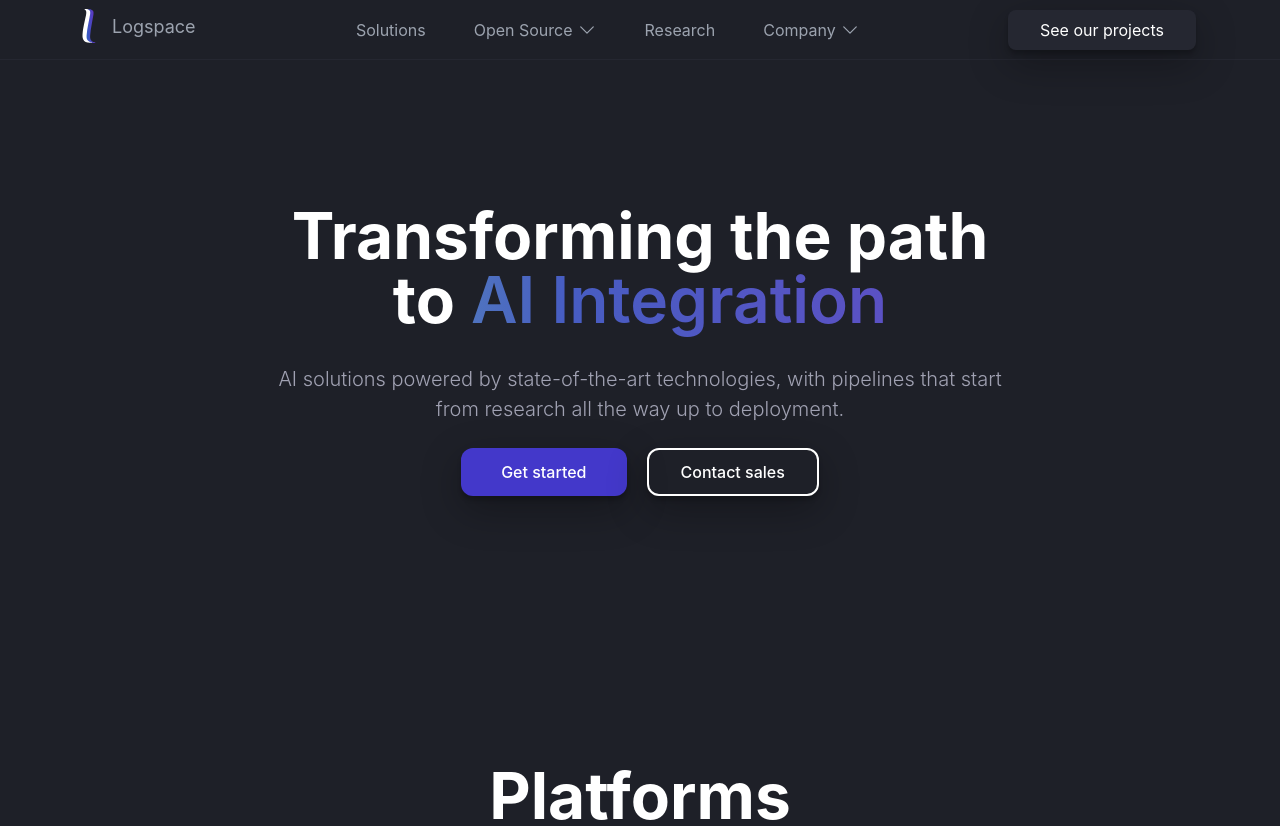
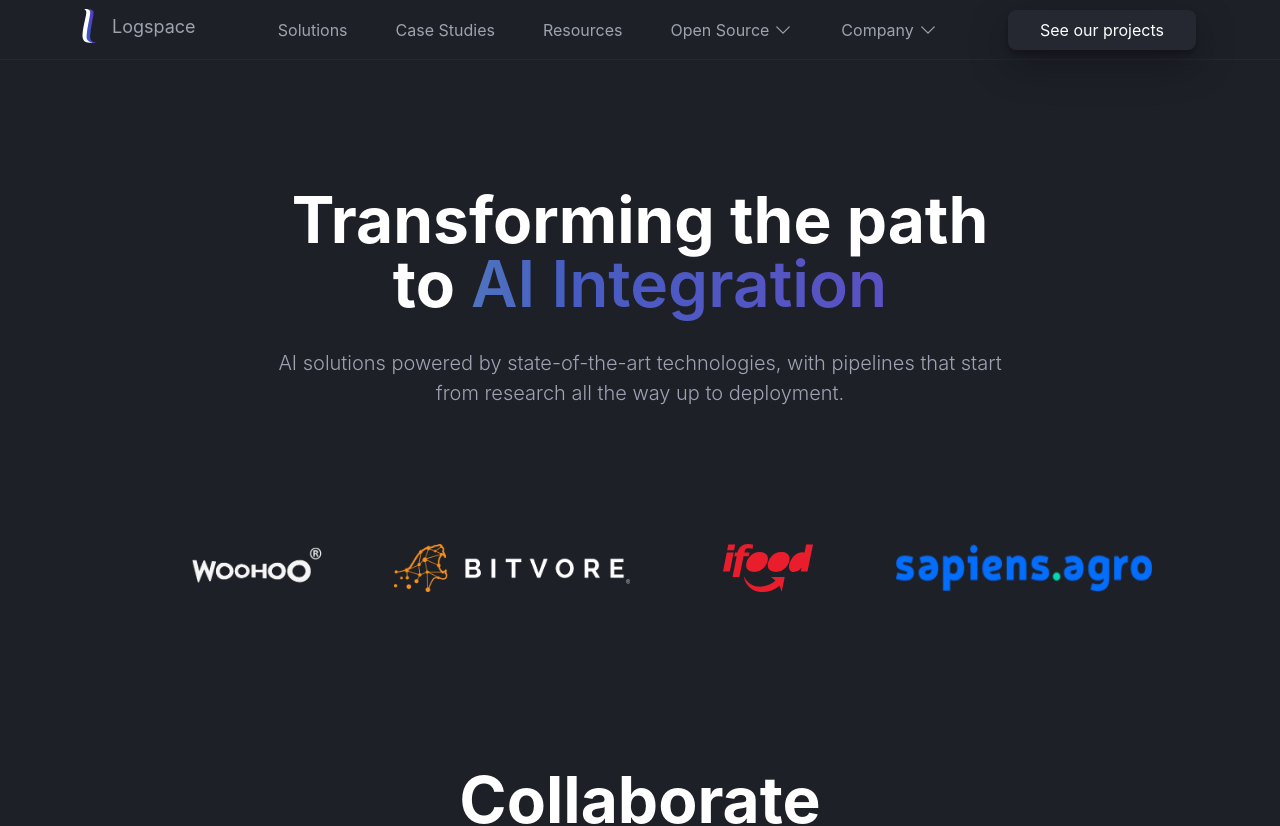
Before and after one commit to lucaseduoli/logspaceweb, a React (Create React App) app: page / in a window 1280 px wide. Shown: the top 826 px of the page. Built offline with nearby package versions, Linux system fonts and the light colour scheme.

Commit message:
changed brand position and and remove dropdown item

```diff
--- a/src/App.tsx
+++ b/src/App.tsx
@@ -19,10 +19,8 @@ function App() {
 		<div className=" w-full h-full bg-pearl overflow-x-hidden">
 			<HeaderComponent />
 			<Head />
-			<Products />
 			<Collaborate />
 			<Research />
-			<Company />
 			<Footer />
 		</div>
 	);
--- a/src/components/collaborate/index.tsx
+++ b/src/components/collaborate/index.tsx
@@ -46,7 +46,7 @@ export default function Collaborate(){
 								<div className="flex w-full max-w-2xl gap-2 mt-6">
 									<div className="my-3 rounded-lg sm:mt-0">
 										<a
-											href="#"
+											href="https://github.com/logspace-ai/langflow"
 											className="items-center block px-8 py-3 text-base font-medium text-center text-white transition duration-500 ease-in-out transform bg-majorelly lg:px-10 rounded-xl hover:bg-gov focus:outline-none focus:ring-2 focus:ring-offset-2 shadow-thick"
 										>
 											Learn more
--- a/src/components/head/index.tsx
+++ b/src/components/head/index.tsx
@@ -1,7 +1,12 @@
-export default function Head(){
+import woohoo from '../../assets/partners/woohoo logo.png';
+import bitvore from '../../assets/partners/bitvore logo.png';
+import ifood from '../../assets/partners/ifood logo.svg';
+import sapiens from '../../assets/partners/sapiens logo.png';
+
+export default function Head() {
 	return (
 		<section className="relative w-full">
-				<div className="relative items-center w-full px-5 py-20 mx-auto md:px-12 lg:px-16 max-w-7xl">
+			<div className="relative items-center w-full px-5 py-16 mx-auto md:px-12 lg:px-16 max-w-7xl">
 				<div className="flex w-full mx-auto text-left lg:mt-16">
 					<div className="relative flex flex-col items-center m-auto align-middle">
 						<div className="max-w-3xl space-y-8 lg:text-center">
@@ -18,24 +23,49 @@ export default function Head(){
 								</span>
 							</h1>
 							<p className="mb-6 text-xl font-light text-santa">
-                               AI solutions powered by state-of-the-art technologies, with pipelines that start from research all the way up to deployment.
+								AI solutions powered by state-of-the-art technologies, with
+								pipelines that start from research all the way up to deployment.
 							</p>
 						</div>
-                            <div className="flex w-full max-w-2xl gap-2 mt-6 lg:justify-center lg:mx-auto">
-                <div className="my-3 rounded-lg sm:mt-0">
-                  <a href="https://wicked-templates.gumroad.com/l/theshadow" className="items-center block px-8 py-3 text-base font-medium text-center text-white transition duration-500 ease-in-out transform bg-majorelly lg:px-10 rounded-xl hover:bg-gov focus:outline-none focus:ring-2 focus:ring-offset-2 shadow-thick">
-                    Get started
-                  </a>
+						<div className="flex w-full max-w-2xl gap-2 mt-6 lg:justify-center lg:mx-auto"></div>
 					</div>
-                <div className="mt-3 rounded-lg sm:mt-0 sm:ml-3">
-                  <a href="#allpages" className="shadow-thick items-center block px-8 py-2.5 text-base font-medium text-center text-white transition duration-500 ease-in-out transform border-2 border-white rounded-xl focus:outline-none focus:ring-2 focus:ring-offset-2 focus:ring-white hover:bg-white hover:text-majorelly">
-                    Contact sales
-                  </a>
 				</div>
+			</div>
+			<div className="relative items-center hidden w-full max-w-6xl px-5 py-12 mx-auto md:px-12 lg:px-16 lg:block">
+						<div className="mx-auto">
+							<div className="grid grid-cols-2 mx-auto lg:grid-cols-4">
+								<div>
+									<img
+										className="h-12 mx-auto"
+										src={woohoo}
+										alt="Framer"
+									/>
+								</div>
+								<div>
+									<img
+										className="h-12 mx-auto"
+										src={bitvore}
+										alt="Sketch "
+									/>
+								</div>
+								<div>
+									<img
+										className="h-12 mx-auto"
+										src={ifood}
+										alt="Sketch "
+									/>
+								</div>
+
+								<div>
+									<img
+										className="h-12 mx-auto"
+										src={sapiens}
+										alt="Invision"
+									/>
 								</div>
 							</div>
 						</div>
 					</div>
 		</section>
-    )
+	);
 }
--- a/src/components/header/index.tsx
+++ b/src/components/header/index.tsx
@@ -10,7 +10,6 @@ const company = [
       href: '#',
       description: 'Get in touch with our dedicated support team or reach out on our community forums',
     },
-    { name: 'Blog', href: '#', description: 'Read our latest announcements and get perspectives from our team' },
   ]
 
   const openSource = [
@@ -20,7 +19,6 @@ const company = [
       href: '#',
       description: 'Explore our project on Github.',
     },
-    { name: 'Community', href: '#', description: 'Join our Slack community and connect with contributors and Label Studio users.' },
   ]
 
 export default function HeaderComponent(){
@@ -52,6 +50,18 @@ export default function HeaderComponent(){
 						>
 							Solutions
 						</a>
+						<a
+							className="px-4 py-2 mt-2 text-base transition duration-500 ease-in-out transform bg-transparent rounded-lg text-magnesium lg:text-base md:mt-0 md:ml-4 hover:text-white focus:text-white hover:bg-pearl focus:outline-none focus:shadow-outline focus:ring-2 ring-offset-current ring-offset-2"
+							href="#"
+						>
+							Case Studies
+						</a>
+						<a
+							className="px-4 py-2 mt-2 text-base transition duration-500 ease-in-out transform bg-transparent rounded-lg text-magnesium lg:text-base md:mt-0 md:ml-4 hover:text-white focus:text-white hover:bg-pearl focus:outline-none focus:shadow-outline focus:ring-2 ring-offset-current ring-offset-2"
+							href="#"
+						>
+							Resources
+						</a>
 						<div
 							className="px-4 py-2 mt-2 text-base bg-transparent rounded-lg text-magnesium lg:text-base md:mt-0 md:ml-4 hover:text-white focus:text-white hover:bg-pearl focus:outline-none focus:shadow-outline focus:ring-2 ring-offset-current ring-offset-2"
 						>
@@ -59,13 +69,6 @@ export default function HeaderComponent(){
 							Open Source
 						</ Dropdown>
 						</div>
-
-						<a
-							className="px-4 py-2 mt-2 text-base transition duration-500 ease-in-out transform bg-transparent rounded-lg text-magnesium lg:text-base md:mt-0 md:ml-4 hover:text-white focus:text-white hover:bg-pearl focus:outline-none focus:shadow-outline focus:ring-2 ring-offset-current ring-offset-2"
-							href="#"
-						>
-							Research
-						</a>
 
 						<div
 							className="px-4 py-2 mt-2 text-base mr-auto bg-transparent rounded-lg text-magnesium lg:text-base md:mt-0 md:ml-4 hover:text-white focus:text-white hover:bg-pearl focus:outline-none focus:shadow-outline focus:ring-2 ring-offset-current ring-offset-2"
```
Lines whose indentation alone changed are shown as unchanged.
